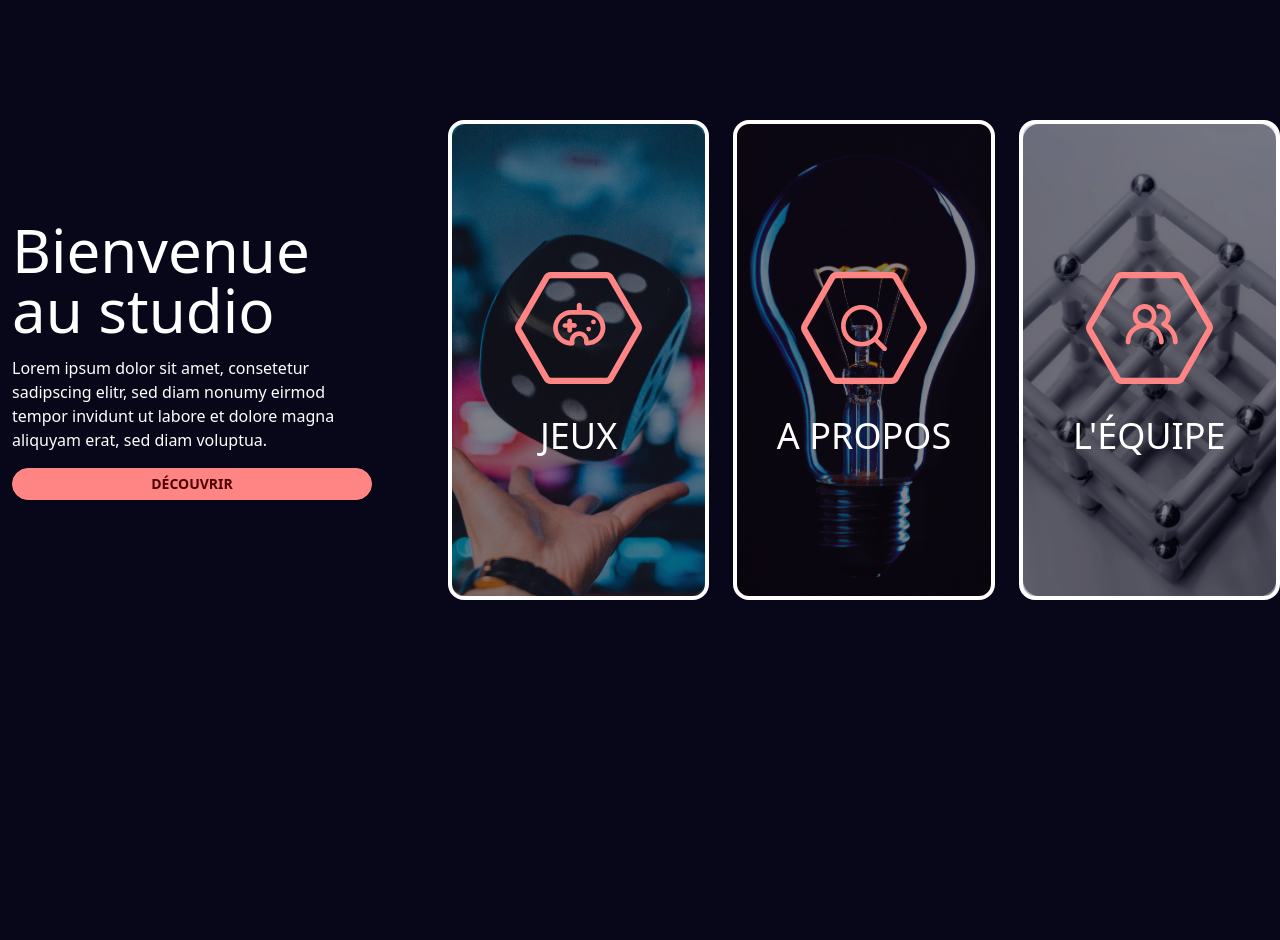
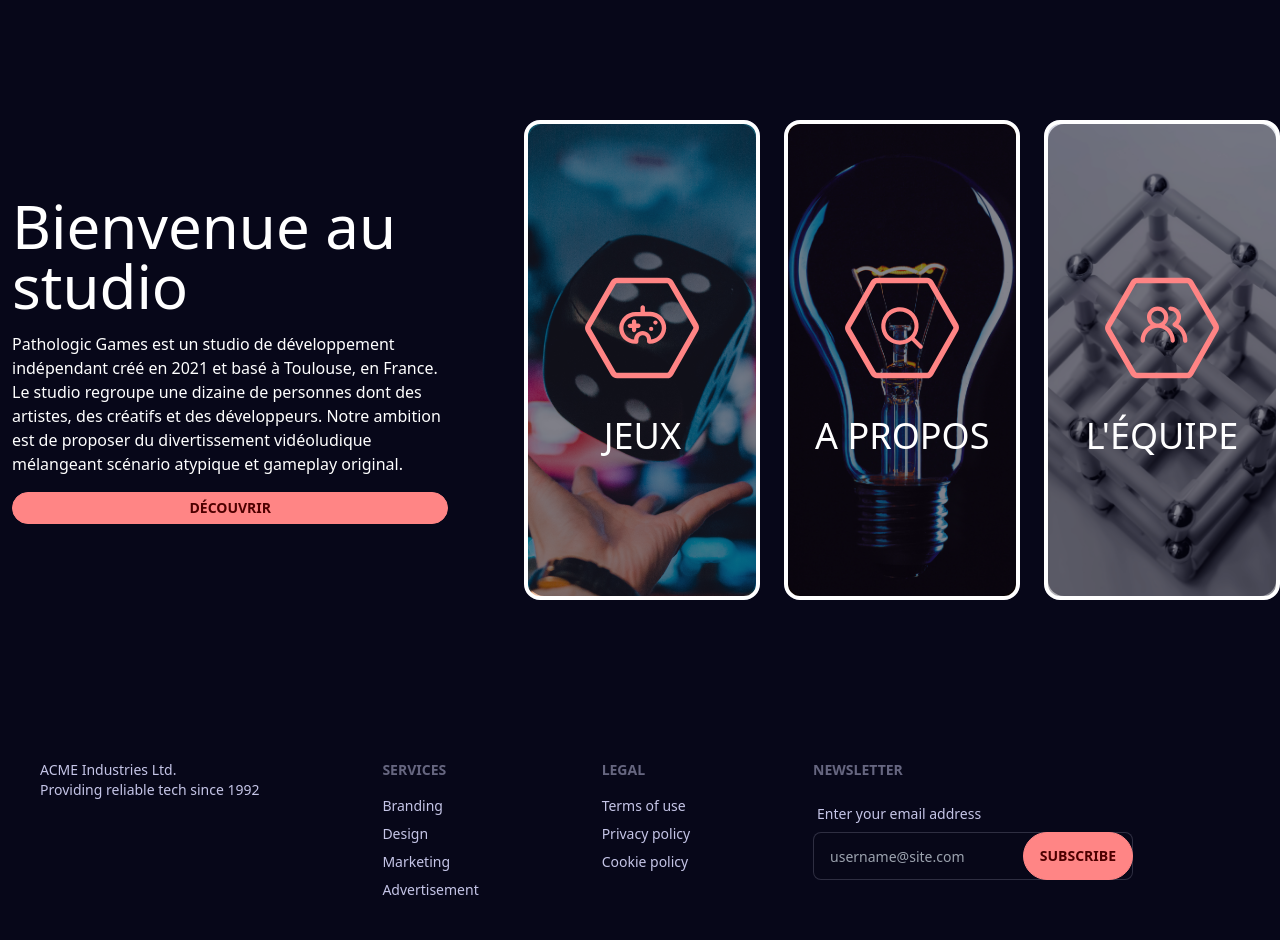
Before and after one commit to Francois-BONNIN/PathoLogic-Games, a Laravel app: page / in a window 1280 px wide. Shown: the part 80-1020 px from the top of the page. Before the commit the page ends 800 px from the top, so only its background shows below. Run offline with Laravel 8, Linux system fonts and the light colour scheme; parts of the project's set-up code (start-up, migrations or seed data) failed here and were passed over; some libraries are stand-ins or nearby versions.

Commit message:
Footer init

```diff
--- a/resources/sass/app.scss
+++ b/resources/sass/app.scss
@@ -24,8 +24,5 @@ a{
     @apply rounded-full
 }
 
-
-
-
 @import "resources/sass/nav";
 @import "resources/sass/hero";
--- a/resources/sass/hero.scss
+++ b/resources/sass/hero.scss
@@ -75,7 +75,7 @@
                     }
 
                     p{
-                        text-align: center;
+                        @apply px-4 text-center
                     }
 
                     .filterShadow{
--- a/resources/views/components/footer.blade.php
+++ b/resources/views/components/footer.blade.php
@@ -1,3 +1,30 @@
-<footer>
+<footer class="footer p-10 text-base-content">
+    <div>
+        <p>ACME Industries Ltd.<br>Providing reliable tech since 1992</p>
+    </div>
+    <div>
+        <span class="footer-title">Services</span>
+        <a class="link link-hover">Branding</a>
+        <a class="link link-hover">Design</a>
+        <a class="link link-hover">Marketing</a>
+        <a class="link link-hover">Advertisement</a>
+    </div>
+    <div>
+        <span class="footer-title">Legal</span>
+        <a class="link link-hover">Terms of use</a>
+        <a class="link link-hover">Privacy policy</a>
+        <a class="link link-hover">Cookie policy</a>
+    </div>
+    <div>
+        <span class="footer-title">Newsletter</span>
+        <div class="form-control w-80">
+            <label class="label">
+                <span class="label-text">Enter your email address</span>
+            </label>
+            <div class="relative">
+                <input type="text" placeholder="username@site.com" class="input input-bordered w-full pr-16">
+                <button class="btn btn-primary absolute top-0 right-0 rounded-l-none">Subscribe</button>
+            </div>
+        </div>
 
 </footer>
--- a/resources/views/home.blade.php
+++ b/resources/views/home.blade.php
@@ -4,7 +4,9 @@
     <div class="hero flex flex-col lg:flex-row">
         <div class="heroText flex flex-col">
             <h1>Bienvenue au studio</h1>
-            <p>Lorem ipsum dolor sit amet, consetetur sadipscing elitr, sed diam nonumy eirmod tempor invidunt ut labore et dolore magna aliquyam erat, sed diam voluptua.</p>
+            <p>Pathologic Games est un studio de développement indépendant créé en 2021 et basé à Toulouse, en France.
+                Le studio regroupe une dizaine de personnes dont des artistes, des créatifs et des développeurs. Notre ambition est de proposer du divertissement vidéoludique mélangeant scénario atypique et gameplay original.
+            </p>
             <a href="" class="btn btn-sm btn-primary ">Découvrir</a>
         </div>
         <div class="heroMenu flex flex-col md:flex-row lg:flex-row">
@@ -13,7 +15,7 @@
                 <div class="hero-items">
                     <img src="{{asset('img/home/Joystick.svg')}}">
                     <h3>Jeux</h3>
-                    <p>Lorem ipsum dolor sit amet, consetetur sadipscing elitr, sed diam nonumy eirmod tempor invidunt ut labore et dolore magna aliquyam erat, sed diam voluptua.</p>
+                    <p>Pathologic Games est un studio junior créé en 2021. Nous travaillons actuellement sur notre premier jeux, Medium’s Hat, un jeu vidéo 2D de type point'n'clik mêlant habilement gameplay et narration. Le jeu mettra le joueur dans la peau de Georges, un medium capable de parler avec les victimes d'un tueur en série en portant le chapeau melon de ce dernier.</p>
                     <a class="btn btn-primary" href="{{ route('mediums-hat') }}">Découvrir</a>
                 </div>
             </div>
@@ -22,7 +24,7 @@
                 <div class="hero-items">
                     <img src="{{asset('img/home/Search.svg')}}">
                     <h3>A propos</h3>
-                    <p>Lorem ipsum dolor sit amet, consetetur sadipscing elitr, sed diam nonumy eirmod tempor invidunt ut labore et dolore magna aliquyam erat, sed diam voluptua.</p>
+                    <p>Créé dans le but de proposer des expériences vidéoludiques uniques et impactantes, Pathologic Games donne une grande importance à l’écriture de ses projets ainsi qu’à la conception du gameplay. L’équipe junior, dynamique et avertie, mène sa réflexion dans cet unique objectif.</p>
                     <a class="btn btn-primary" href="{{ route('aboutus') }}">Découvrir</a>
                 </div>
             </div>
@@ -31,7 +33,7 @@
                 <div class="hero-items">
                     <img src="{{asset('img/home/Team.svg')}}">
                     <h3>L'équipe</h3>
-                    <p>Lorem ipsum dolor sit amet, consetetur sadipscing elitr, sed diam nonumy eirmod tempor invidunt ut labore et dolore magna aliquyam erat, sed diam voluptua.</p>
+                    <p>Composée de développeurs, d’artistes et de webdesigners, l’équipe de Pathologic Games est variée, jeune et dynamique. Elle n’a qu’un seul objectif commun : créer des jeux uniques et authentiques afin que les joueurs, amateurs ou chevronnés, puissent découvrir, explorer, s’amuser.</p>
                     <a class="btn btn-primary" href="{{ route('team') }}">Découvrir</a>
                 </div>
             </div>
```
Also changed, not shown: public/css/app.css.
